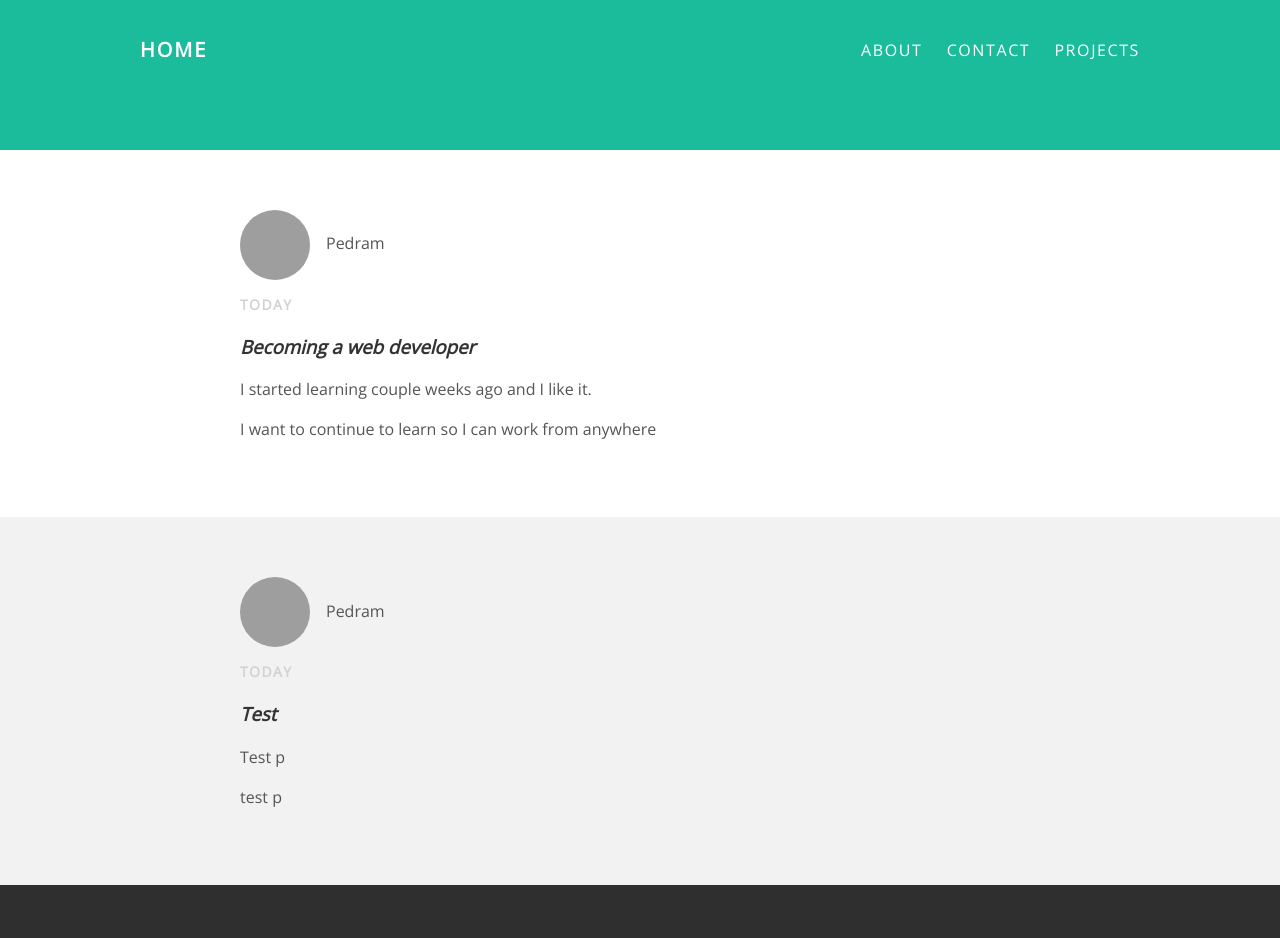
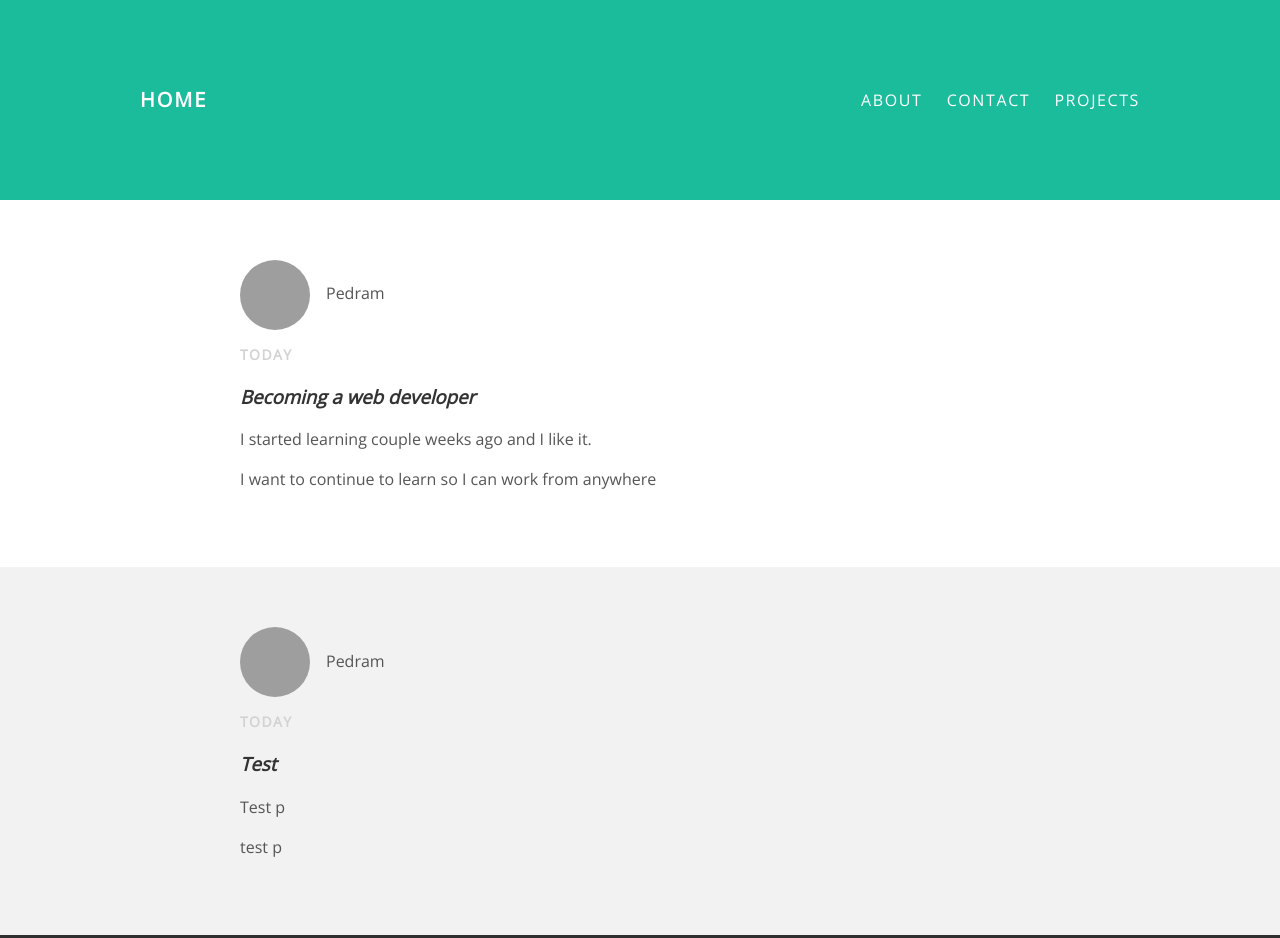
Before and after one commit to elastiboy/elastiboy.github.io, a plain HTML site: page index.html in a window 1280 px wide. Shown: the top 938 px of the page. Drawn offline with nearby package versions, Linux system fonts and the light colour scheme; grey boxes are pictures that could not be loaded.

Commit message:
Update style.css

```diff
--- a/style.css
+++ b/style.css
@@ -7,8 +7,9 @@ font-family: 'Open Sans', sans-serif;
 }
 #header{
   background-color: #1abc9c;
-  height: 150px;
+  height: 100px;
   line-height: 100px;
+  padding: 50px 0;
 }
 #header-title{
 display: block;
```
